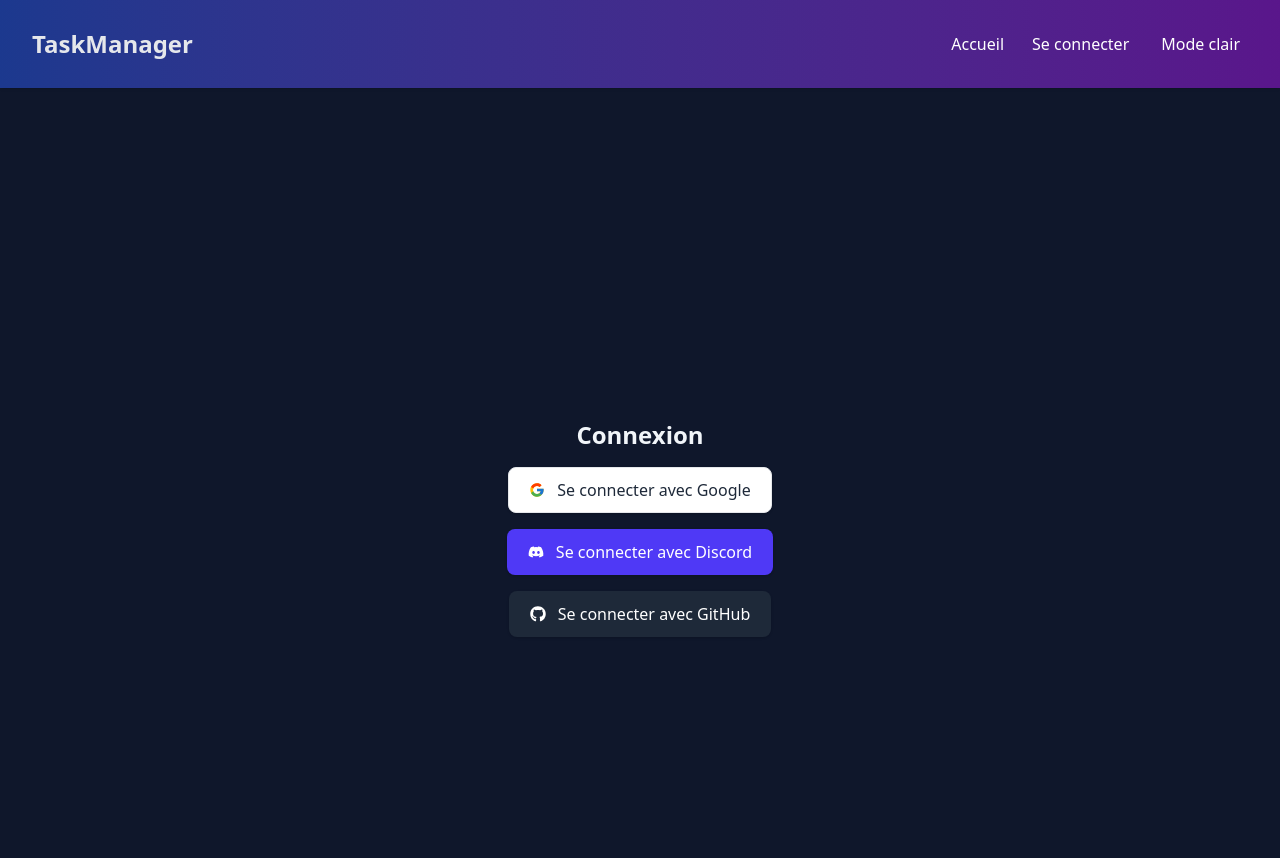
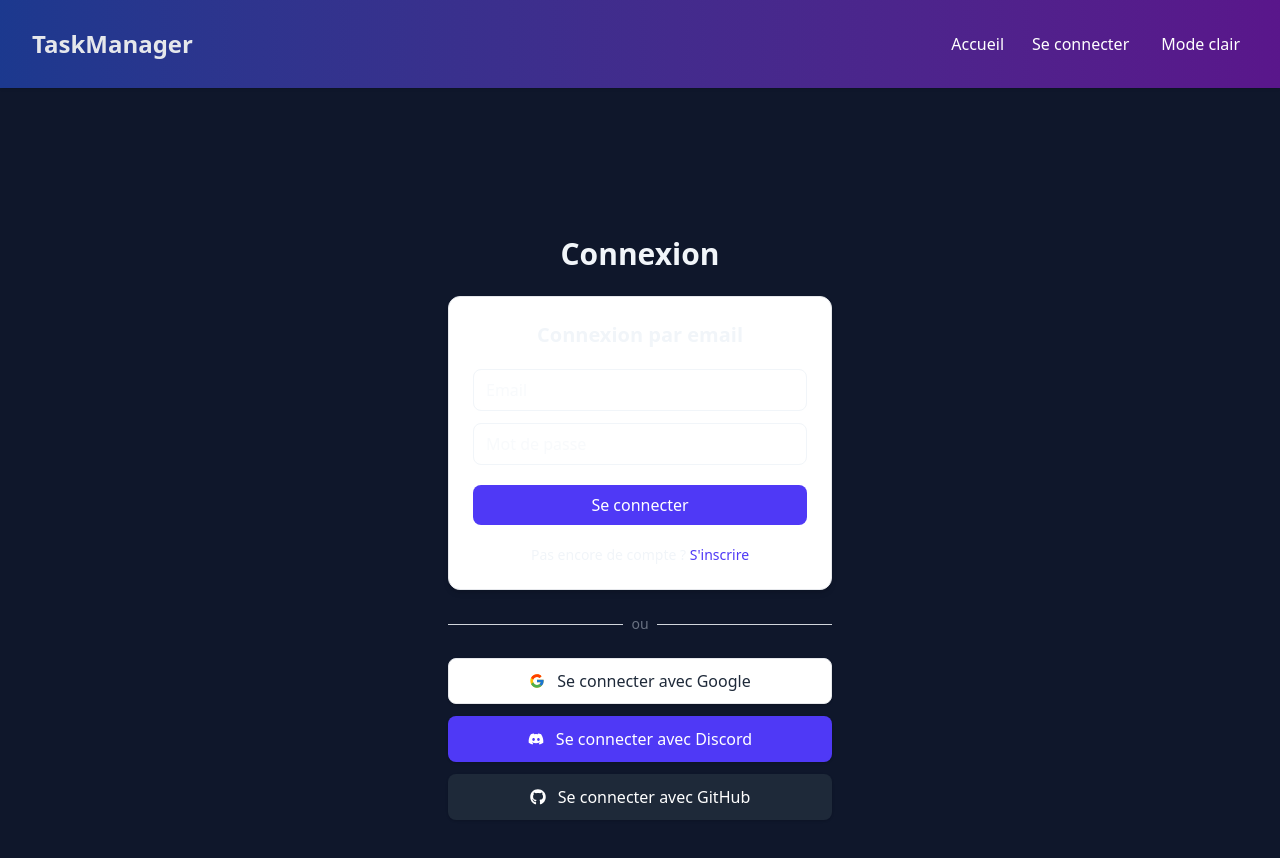
Before and after one commit to TYrueouJeL/TaskManager, a React (Vite) app: page /login in a window 1280 px wide. Shown: the top 858 px of the page. Built offline with nearby package versions, Linux system fonts and the light colour scheme; no server answers.

Commit message:
Add login/register by email/password

```diff
--- a/src/components/task/TaskCard.tsx
+++ b/src/components/task/TaskCard.tsx
@@ -1,6 +1,5 @@
 import { Link } from 'react-router';
 import { RiCheckLine, RiCloseLine, RiTimeLine } from 'react-icons/ri';
-import {useEffect, useState} from "react";
 
 export default function TaskCard({ task }) {
     const due = new Date(task.dueDate);
--- a/src/routes/Login.tsx
+++ b/src/routes/Login.tsx
@@ -1,44 +1,162 @@
-import {supabase} from "../supabase/supabaseClient.ts";
+import { useState } from "react";
+import { supabase } from "../supabase/supabaseClient.ts";
 import { FcGoogle } from "react-icons/fc";
-import {FaDiscord, FaGithub} from "react-icons/fa";
+import { FaDiscord, FaGithub } from "react-icons/fa";
+import {useNavigate} from "react-router-dom";
 
 export default function Login() {
+    const [email, setEmail] = useState("");
+    const [password, setPassword] = useState("");
+    const [mode, setMode] = useState<"login" | "register">("login");
+    const [loading, setLoading] = useState(false);
+    const [message, setMessage] = useState("");
+    const navigate = useNavigate();
+
+    const handleAuth = async (e: React.FormEvent) => {
+        e.preventDefault();
+        setLoading(true);
+        setMessage("");
+
+        try {
+            if (mode === "login") {
+                const { error } = await supabase.auth.signInWithPassword({ email, password });
+                if (error) throw error;
+                setMessage("Connexion réussie !");
+                navigate("/");
+            } else {
+                const { error } = await supabase.auth.signUp({ email, password });
+                if (error) throw error;
+                setMessage("Inscription réussie ! Vérifie ton email pour confirmer ton compte.");
+            }
+        } catch (err: any) {
+            setMessage(err.message);
+        } finally {
+            setLoading(false);
+        }
+    };
+
+    const handleOAuth = (provider: "google" | "discord" | "github") => {
+        supabase.auth.signInWithOAuth({
+            provider,
+            options: { redirectTo: window.location.origin },
+        });
+    };
+
     return (
-        <div className="flex flex-col items-center justify-center h-screen gap-4">
-            <h1 className="text-2xl font-bold">Connexion</h1>
+        <div className="flex flex-col items-center justify-center h-screen gap-6 px-4">
+            <h1 className="text-3xl font-bold">Connexion</h1>
+
+            {/* --- Formulaire Email / Password --- */}
+            <form
+                onSubmit={handleAuth}
+                className="flex flex-col gap-3 w-full max-w-sm p-6 bg-white rounded-xl shadow-md border border-gray-200"
+            >
+                <h2 className="text-xl font-semibold text-center mb-2">
+                    {mode === "login" ? "Connexion par email" : "Créer un compte"}
+                </h2>
+
+                <input
+                    type="email"
+                    placeholder="Email"
+                    value={email}
+                    onChange={(e) => setEmail(e.target.value)}
+                    required
+                    className="px-3 py-2 border rounded-lg focus:outline-none focus:ring-2 focus:ring-indigo-400"
+                />
+                <input
+                    type="password"
+                    placeholder="Mot de passe"
+                    value={password}
+                    onChange={(e) => setPassword(e.target.value)}
+                    required
+                    className="px-3 py-2 border rounded-lg focus:outline-none focus:ring-2 focus:ring-indigo-400"
+                />
+
+                <button
+                    type="submit"
+                    disabled={loading}
+                    className="mt-2 px-4 py-2 rounded-lg bg-indigo-600 text-white font-medium hover:bg-indigo-700 disabled:opacity-50 transition"
+                >
+                    {loading
+                        ? "Chargement..."
+                        : mode === "login"
+                            ? "Se connecter"
+                            : "S'inscrire"}
+                </button>
+
+                <p className="text-sm text-center mt-2">
+                    {mode === "login" ? (
+                        <>
+                            Pas encore de compte ?{" "}
                             <button
                                 type="button"
-                onClick={() =>
-                    supabase.auth.signInWithOAuth({ provider: 'google', options: { redirectTo: window.location.origin } })
-                }
-                aria-label="Se connecter avec Google"
-                className="flex items-center gap-3 px-5 py-2.5 rounded-lg bg-white text-gray-800 border border-gray-200 shadow-sm hover:shadow-md transition transform hover:-translate-y-0.5 focus:outline-none focus:ring-2 focus:ring-offset-2 focus:ring-red-400"
+                                onClick={() => setMode("register")}
+                                className="text-indigo-600 hover:underline"
+                            >
+                                S'inscrire
+                            </button>
+                        </>
+                    ) : (
+                        <>
+                            Déjà un compte ?{" "}
+                            <button
+                                type="button"
+                                onClick={() => setMode("login")}
+                                className="text-indigo-600 hover:underline"
+                            >
+                                Se connecter
+                            </button>
+                        </>
+                    )}
+                </p>
+
+                {message && (
+                    <p
+                        className={`text-sm text-center mt-2 ${
+                            message.toLowerCase().includes("réussi")
+                                ? "text-green-600"
+                                : "text-red-600"
+                        }`}
+                    >
+                        {message}
+                    </p>
+                )}
+            </form>
+
+            {/* --- Séparateur --- */}
+            <div className="flex items-center w-full max-w-sm">
+                <div className="flex-grow border-t border-gray-300"></div>
+                <span className="px-2 text-gray-500 text-sm">ou</span>
+                <div className="flex-grow border-t border-gray-300"></div>
+            </div>
+
+            {/* --- OAuth Buttons --- */}
+            <div className="flex flex-col gap-3 w-full max-w-sm">
+                <button
+                    type="button"
+                    onClick={() => handleOAuth("google")}
+                    className="flex items-center justify-center gap-3 px-5 py-2.5 rounded-lg bg-white text-gray-800 border border-gray-200 shadow-sm hover:shadow-md transition transform hover:-translate-y-0.5 focus:outline-none focus:ring-2 focus:ring-offset-2 focus:ring-red-400"
                 >
                     <FcGoogle />
                     <span className="font-medium">Se connecter avec Google</span>
                 </button>
                 <button
                     type="button"
-                onClick={() =>
-                    supabase.auth.signInWithOAuth({ provider: 'discord', options: { redirectTo: window.location.origin } })
-                }
-                aria-label="Se connecter avec Discord"
-                className="flex items-center gap-3 px-5 py-2.5 rounded-lg bg-indigo-600 text-white border border-transparent shadow-sm hover:shadow-md transition transform hover:-translate-y-0.5 focus:outline-none focus:ring-2 focus:ring-offset-2 focus:ring-indigo-400"
+                    onClick={() => handleOAuth("discord")}
+                    className="flex items-center justify-center gap-3 px-5 py-2.5 rounded-lg bg-indigo-600 text-white border border-transparent shadow-sm hover:shadow-md transition transform hover:-translate-y-0.5 focus:outline-none focus:ring-2 focus:ring-offset-2 focus:ring-indigo-400"
                 >
                     <FaDiscord />
                     <span className="font-medium">Se connecter avec Discord</span>
                 </button>
                 <button
-                type={"button"}
-                onClick={() =>
-                    supabase.auth.signInWithOAuth({ provider: 'github', options: { redirectTo: window.location.origin } })
-                }
-                aria-label="Se connecter avec GitHub"
-                className="flex items-center gap-3 px-5 py-2.5 rounded-lg bg-gray-800 text-white border border-transparent shadow-sm hover:shadow-md transition transform hover:-translate-y-0.5 focus:outline-none focus:ring-2 focus:ring-offset-2 focus:ring-gray-400"
+                    type="button"
+                    onClick={() => handleOAuth("github")}
+                    className="flex items-center justify-center gap-3 px-5 py-2.5 rounded-lg bg-gray-800 text-white border border-transparent shadow-sm hover:shadow-md transition transform hover:-translate-y-0.5 focus:outline-none focus:ring-2 focus:ring-offset-2 focus:ring-gray-400"
                 >
                     <FaGithub />
                     <span className="font-medium">Se connecter avec GitHub</span>
                 </button>
             </div>
-    )
+        </div>
+    );
 }
```
Lines whose indentation alone changed are shown as unchanged.
